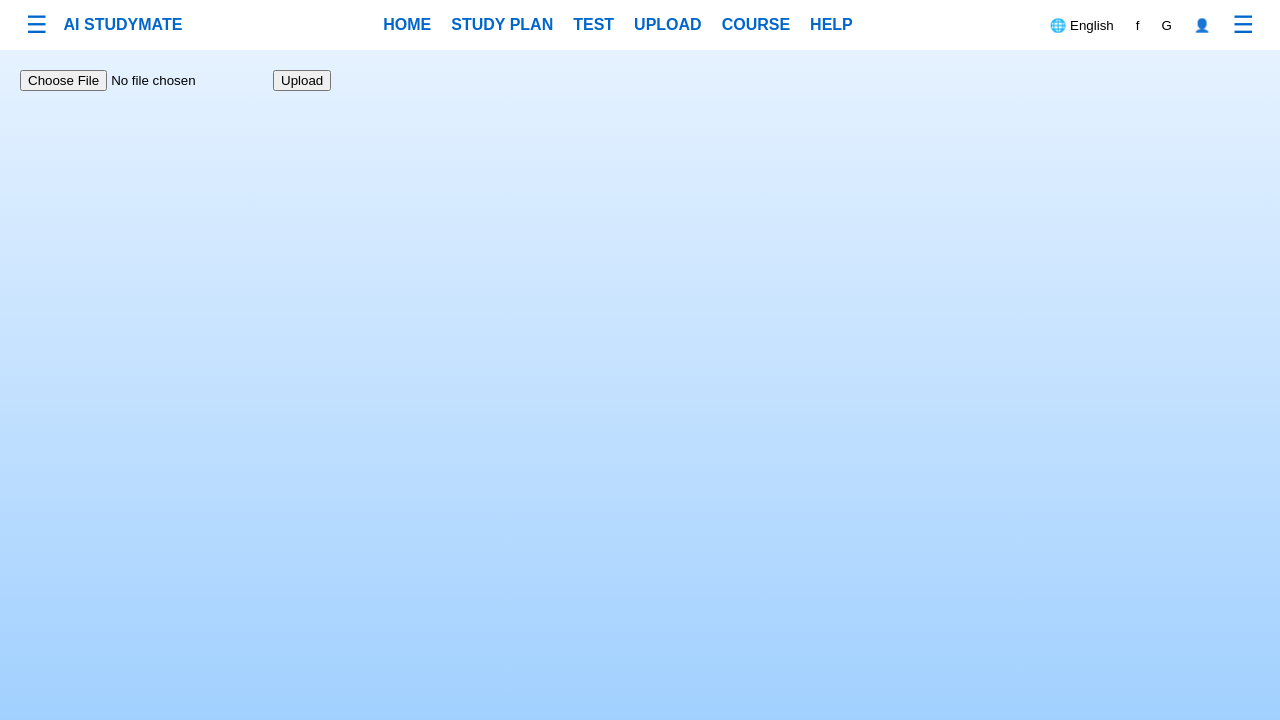
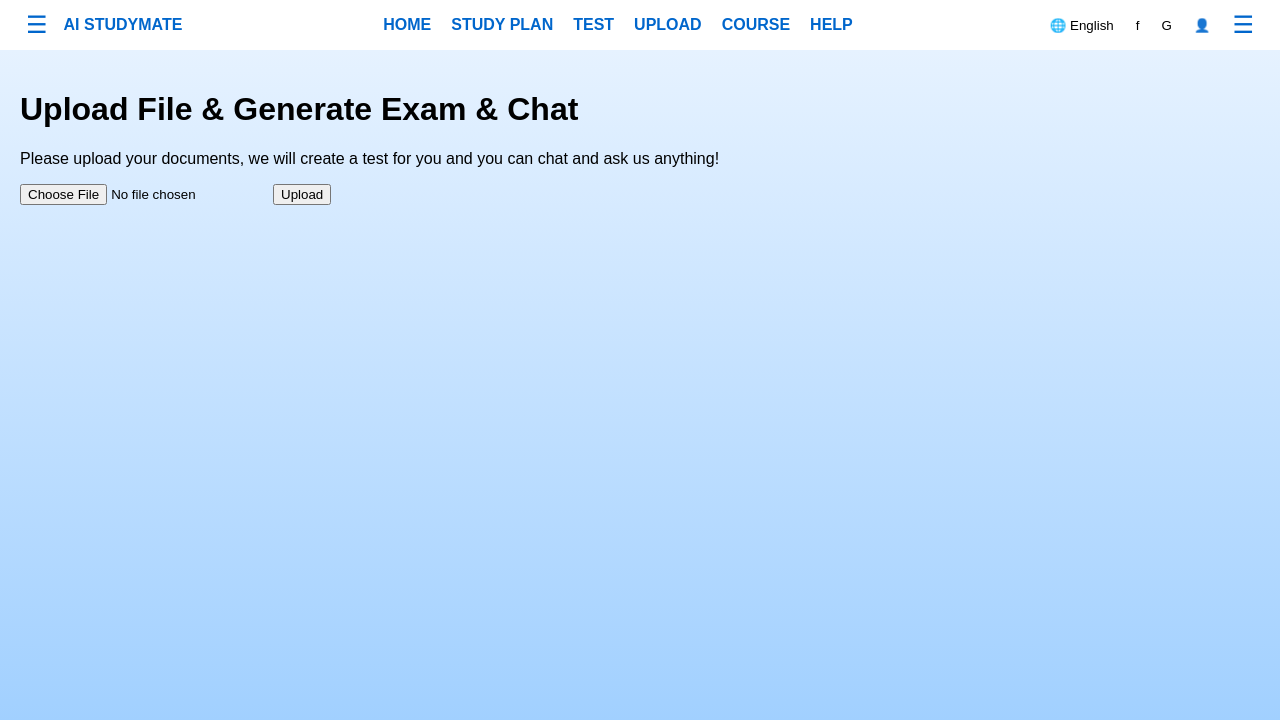
Before and after one commit to DangLeChi/AI_StudyMate, a React (Create React App) app in the folder frontend_aistudymate/: page /upload in a window 1280 px wide. Shown: the top 720 px of the page. Built offline with nearby package versions, Linux system fonts and the light colour scheme.

Commit message:
update decrip

```diff
--- a/frontend_aistudymate/src/components/TestPage.js
+++ b/frontend_aistudymate/src/components/TestPage.js
@@ -1,7 +1,7 @@
 import React, { useState } from "react";
 // import axios from "axios"; // Đã xóa dòng này
 
-// const API_BASE_URL = "https://duythduong-fpt-chat.hf.space"; // Your base API URL
+const API_BASE_URL = "https://duyduongth-studymate.hf.space"; // Your base API URL
 
 function TestPage() {
   const [selectedFile, setSelectedFile] = useState(null); // For file upload
@@ -29,7 +29,7 @@ function TestPage() {
       formData.append("file", selectedFile);
 
       // Call the index API to upload data
-      const responseIndex = await fetch(`https://duyduongth-studymate.hf.space/api/v1/index/index`, {
+      const responseIndex = await fetch(`${API_BASE_URL}/api/v1/index/index`, {
         method: 'POST',
         body: formData,
         headers: {
@@ -41,7 +41,7 @@ function TestPage() {
       setUploadMessage(dataIndex.message); // Success message from index API
 
       // Call the create_exam API to generate the PDF after successful upload
-      const responsePDF = await fetch(`https://duyduongth-studymate.hf.space/api/v1/create_exam/creat_exam`, {
+      const responsePDF = await fetch(`${API_BASE_URL}/api/v1/create_exam/creat_exam`, {
         method: 'POST',
         responseType: 'blob', // Expect a blob (PDF) in the response
       });
@@ -62,6 +62,7 @@ function TestPage() {
     <div className="h-screen flex flex-col bg-gradient-to-b from-blue-100 to-blue-300">
       <div className="p-4">
         <h1 className="text-3xl font-bold mb-6">Upload File & Generate Exam</h1>
+        <p className="mb-4">Please upload your documents, we will create a test for you!</p> {/* Mô tả thêm */}
 
         <input type="file" onChange={handleFileChange} className="mb-4" />
         <button
--- a/frontend_aistudymate/src/components/UploadPage.js
+++ b/frontend_aistudymate/src/components/UploadPage.js
@@ -87,6 +87,8 @@ function UploadPage() {
             <div className="bg-white w-full max-w-md rounded-lg shadow-lg flex flex-col overflow-hidden">
                 {!isUploaded ? (
                     <div className="p-4">
+                        <h1 className="text-3xl font-bold mb-6">Upload File & Generate Exam & Chat</h1> {/* Thêm thẻ H1 */}
+                        <p className="mb-4 text-gray-600">Please upload your documents, we will create a test for you and you can chat and ask us anything!</p> {/* Mô tả thêm */}
                         <form onSubmit={handleUpload} className="flex flex-col space-y-2">
                             <input type="file" onChange={handleFileChange} className="border p-2 rounded" />
                             <button
```
